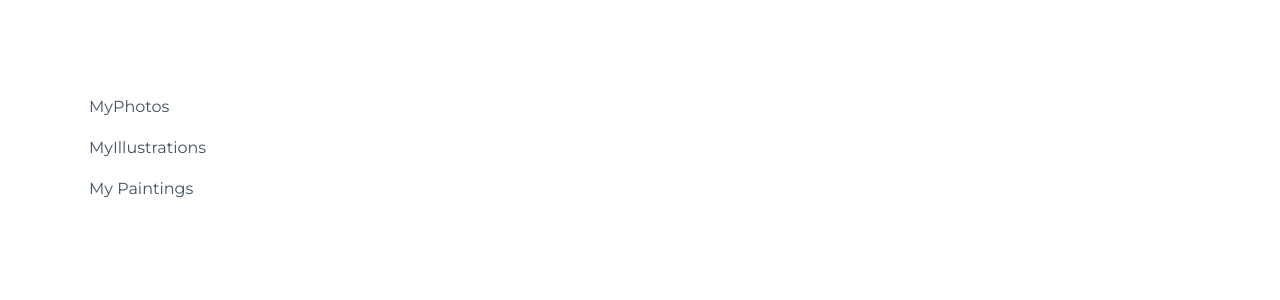
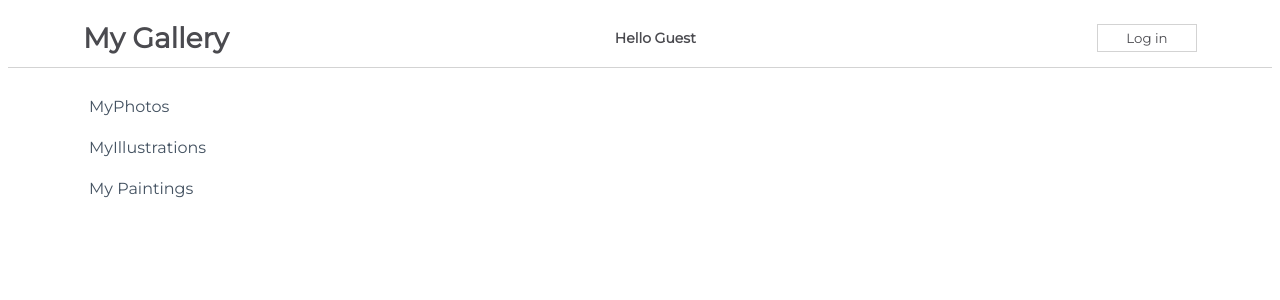
Before and after one commit to fabi8bit/react-challenges, a React (Create React App) app in the folder my-app/: page / in a window 1280 px wide. Shown: the top 300 px of the page. Built offline with nearby package versions, Linux system fonts and the light colour scheme.

Commit message:
Add NavBarSimple React challenge 2

```diff
--- a/my-app/src/App.js
+++ b/my-app/src/App.js
@@ -1,10 +1,12 @@
 import css from './App.module.css';
 import Sidebar from './components/Sidebar';
+import NavBarSimple from './components/NavBarSimple'
 
 function App() {
   return (
     <div className={css.App}>
       {<Sidebar />}
+      {<NavBarSimple />}
     </div>
   );
 }
--- /dev/null
+++ b/my-app/src/components/NavBarSimple.js
@@ -0,0 +1,42 @@
+import React from "react"
+import css from "./css/NavBarSimple.module.css"
+
+class NavBarSimple extends React.Component {
+
+    constructor (props) {
+        super(props);
+        this.state = {
+            message: "Hello Guest",
+            buttonText: "Log in"
+        };
+
+    }
+
+    handleClick() {
+        this.setState((prevState, prevProps) => {
+            console.log('previous state:', prevState)
+            return {
+                message: prevState.message === "Hello Guest" ? "Welcome back, User" : "Hello Guest",
+                buttonText: prevState.buttonText === "Log in" ? "Log out" : "Log in"
+            }
+        });
+    }
+
+
+
+
+
+
+
+    render() {
+        return (
+            <div className = {css.NavBar} >
+                <h1>My Gallery</h1>
+                <span>{this.state.message}</span>
+                <button onClick={() => this.handleClick()}>{ this.state.buttonText }</button>
+            </div>
+            )
+        }
+}
+
+export default NavBarSimple;
```
